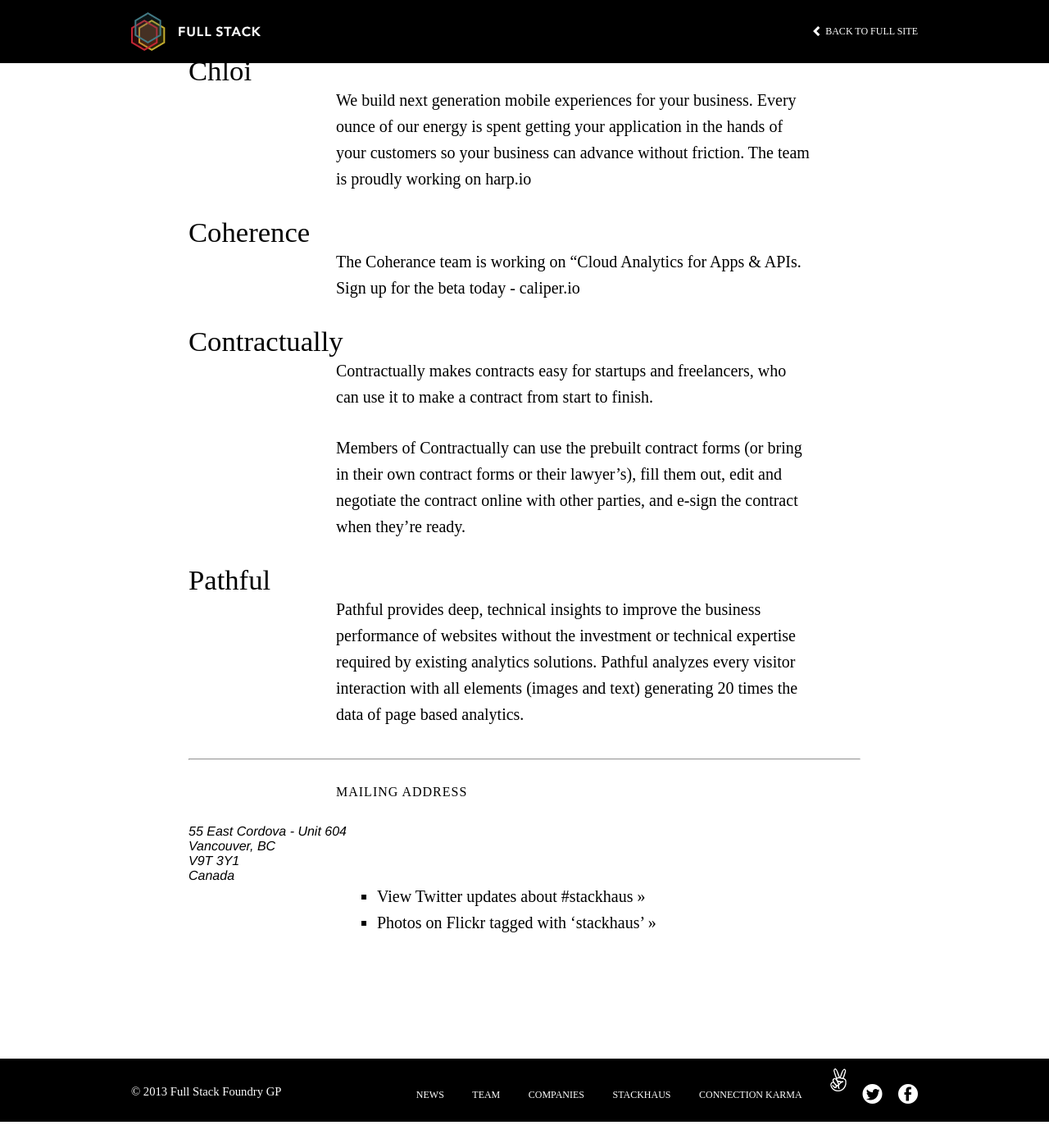
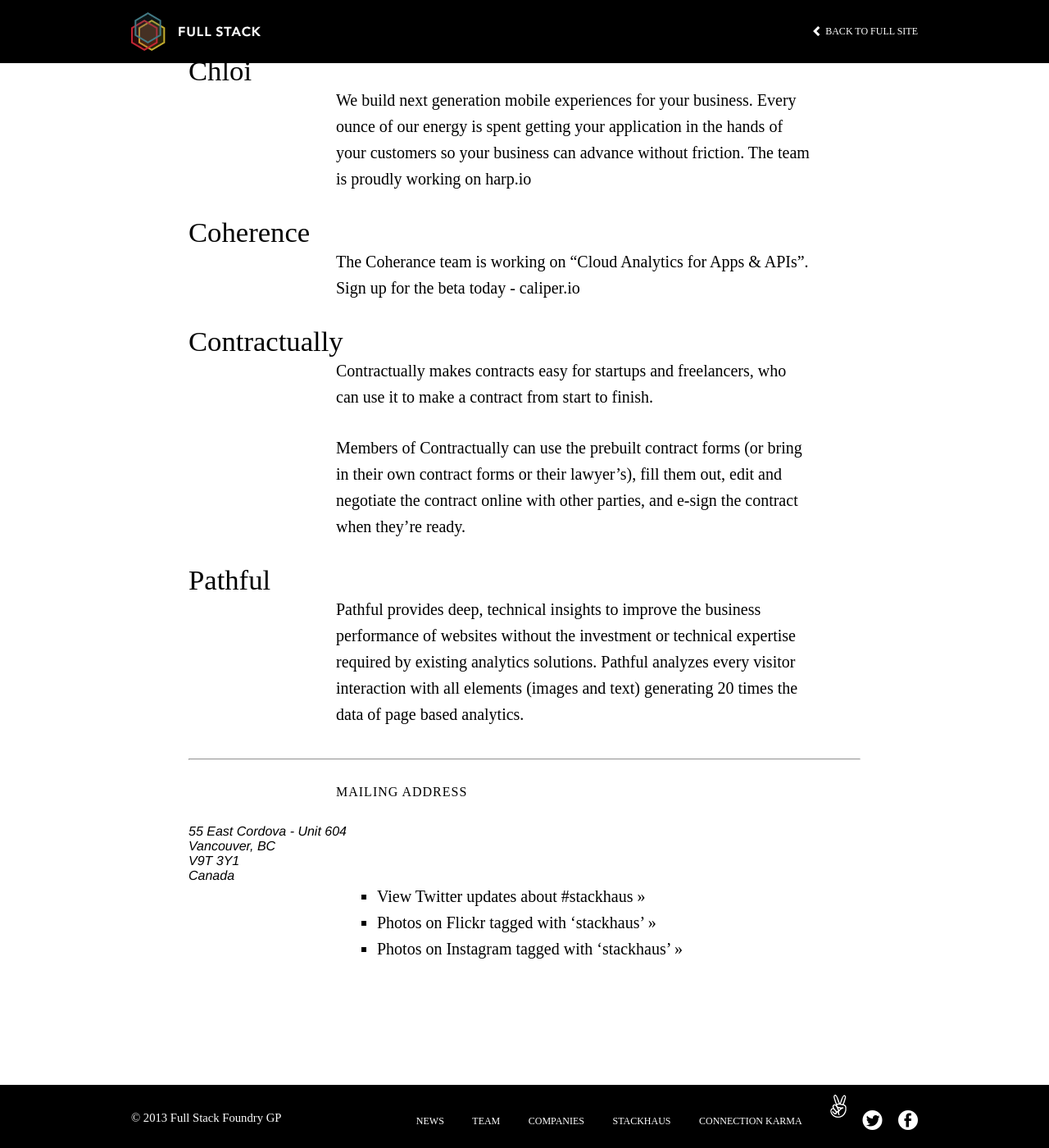
Before and after one commit to FullStackFoundry/fullstackfoundry.github.com, a Jekyll site: the page built from stackhaus/index.md, in a window 1280 px wide and 1400 px high, scrolled down 580 px. Shown: the whole window at 82% size. Built offline with Jekyll 4.4.1, drawn with Linux system fonts in a browser that asks for light colours; nearby versions of some CDN libraries; some web fonts are replaced; before the commit the page ends 1948 px from its top, so only the background shows below that.

Commit message:
Stackhaus page
Added instagram link as footer

```diff
--- a/stackhaus/index.md
+++ b/stackhaus/index.md
@@ -16,7 +16,7 @@
 
 ## [Coherence](http://coherence.io)
 
-The Coherance team is working on "Cloud Analytics for Apps &amp; APIs. Sign up for the beta today - [caliper.io](http://caliper.io)
+The Coherance team is working on "Cloud Analytics for Apps &amp; APIs". Sign up for the beta today - [caliper.io](http://caliper.io)
 
 
 
@@ -48,3 +48,4 @@
 
 * [View Twitter updates about #stackhaus »](https://twitter.com/search?q=%23stackhaus)
 * [Photos on Flickr tagged with 'stackhaus' »](http://www.flickr.com/photos/tags/stackhaus/)
+* [Photos on Instagram tagged with 'stackhaus' »](http://statigr.am/tag/stackhaus/)
```
